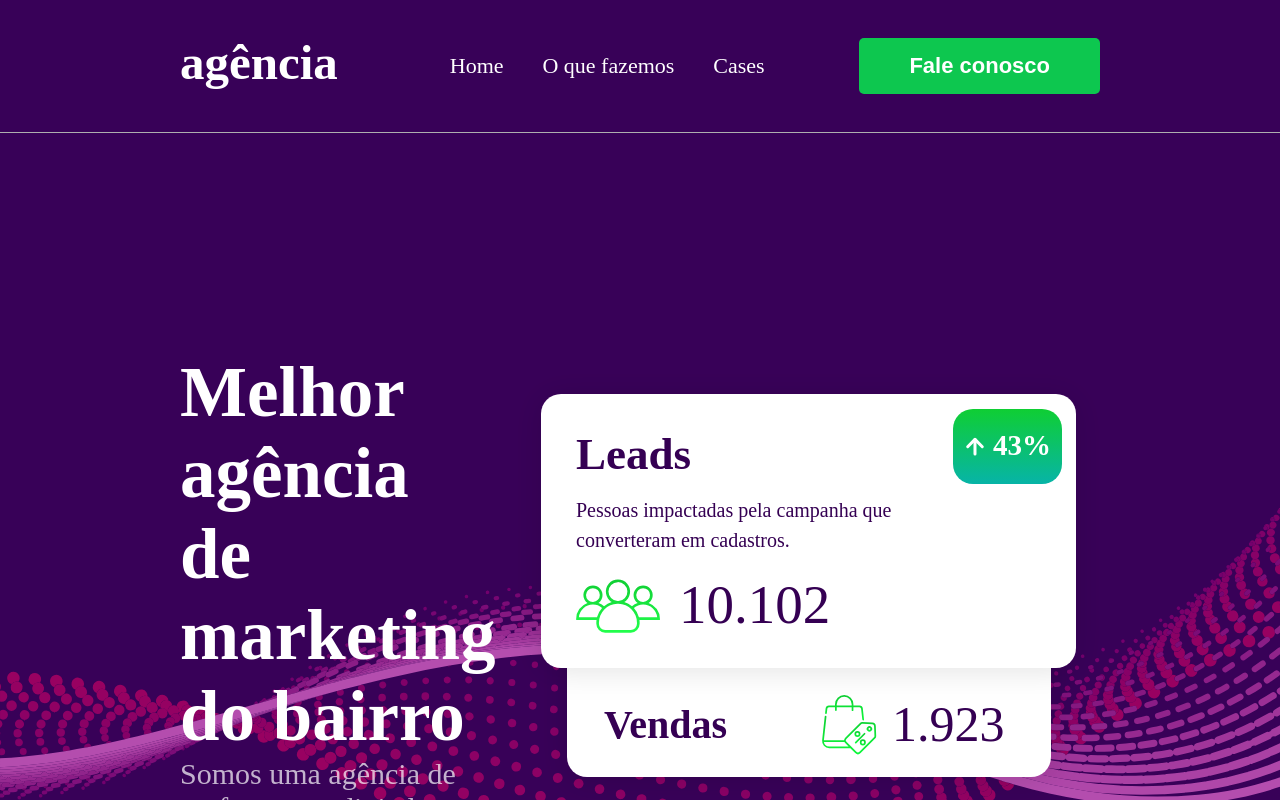
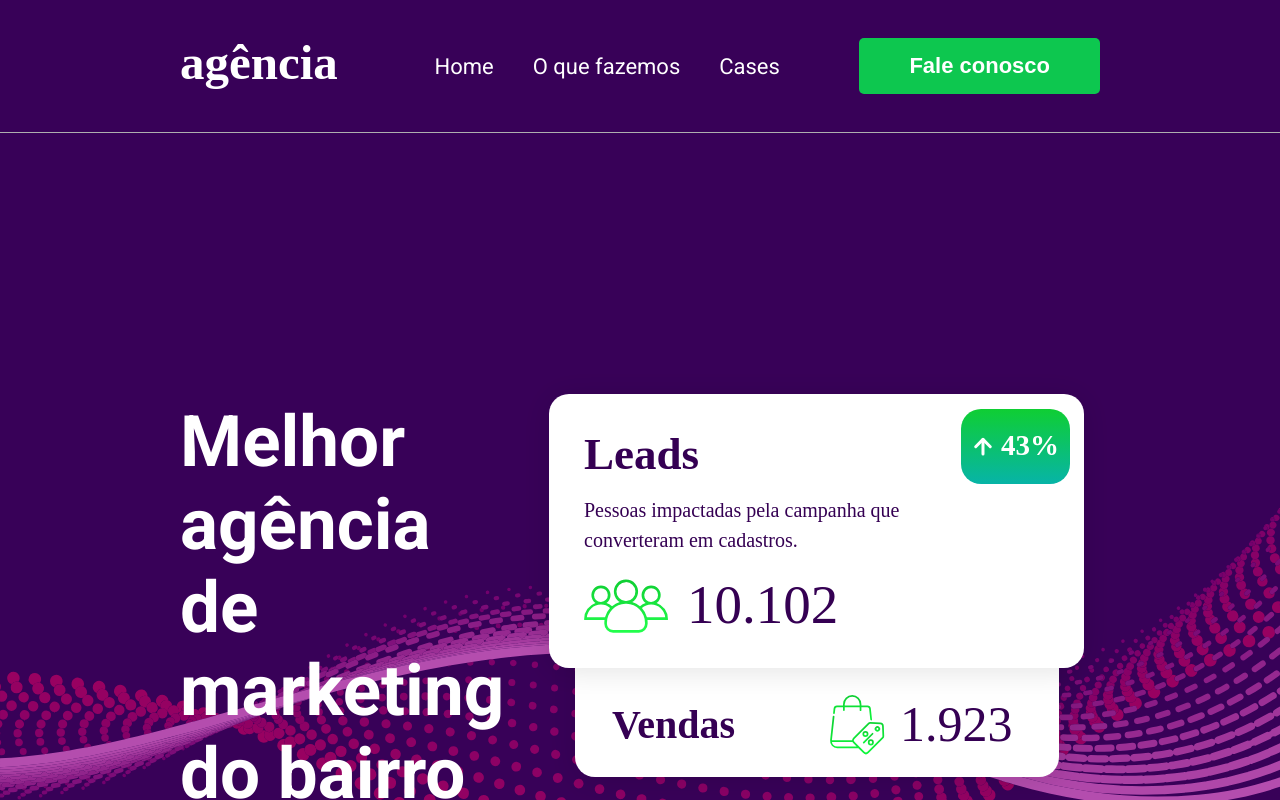
Before and after one commit to FelipeAlencarlp/landingpage-nextjs, a Next.js app: page / in a window 1280 px wide. Shown: the top 800 px of the page. Built offline with nearby package versions, Linux system fonts and the light colour scheme.

Commit message:
fontes adicionada

```diff
--- a/src/pages/_document.jsx
+++ b/src/pages/_document.jsx
@@ -4,6 +4,19 @@
     return (
         <Html lang="en">
             <Head />
+            <link
+                rel="preconnect"
+                href="https://fonts.googleapis.com"
+            />
+            <link
+                rel="preconnect"
+                href="https://fonts.gstatic.com"
+                crossorigin="true"
+            />
+            <link
+                href="https://fonts.googleapis.com/css2?family=Roboto:wght@100;300;400;500;700&display=swap"
+                rel="stylesheet"
+            />
             <body>
                 <Main />
                 <NextScript />
--- a/src/styles/globals.scss
+++ b/src/styles/globals.scss
@@ -1,30 +1,19 @@
 @import "./mixins/colors.scss";
 
 * {
-  box-sizing: border-box;
-  padding: 0;
-  margin: 0;
+    box-sizing: border-box;
 }
 
 html,
 body {
-  max-width: 100vw;
-  overflow-x: hidden;
-}
-
-body {
-  color: rgb(var(--foreground-rgb));
-  background: linear-gradient(
-      to bottom,
-      transparent,
-      rgb(var(--background-end-rgb))
-    )
-    rgb(var(--background-start-rgb));
+    padding: 0;
+    margin: 0;
+    font-family: Roboto, sans-serif;
     background-color: $purpleColor;
     color: $whiteColor;
 }
 
 a {
-  color: inherit;
-  text-decoration: none;
+    color: inherit;
+    text-decoration: none;
 }
```
Lines whose indentation alone changed are shown as unchanged.
